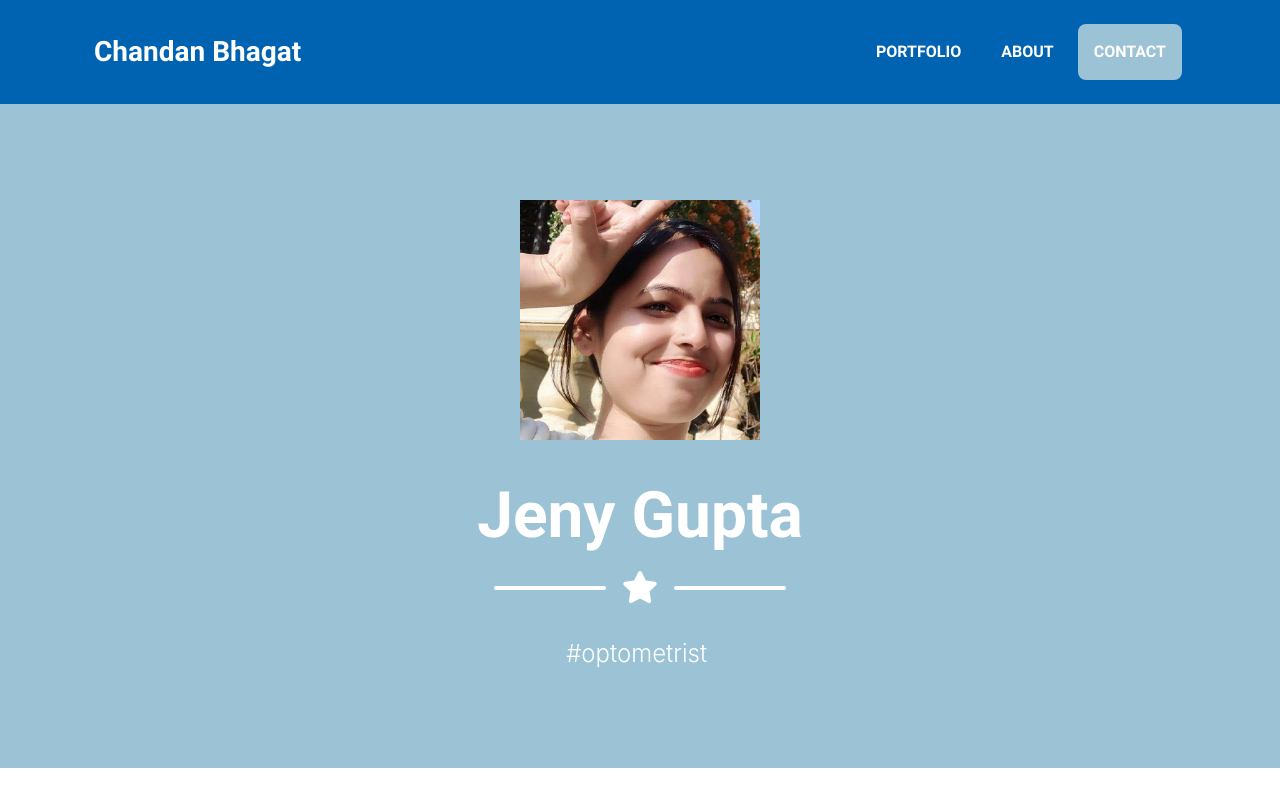
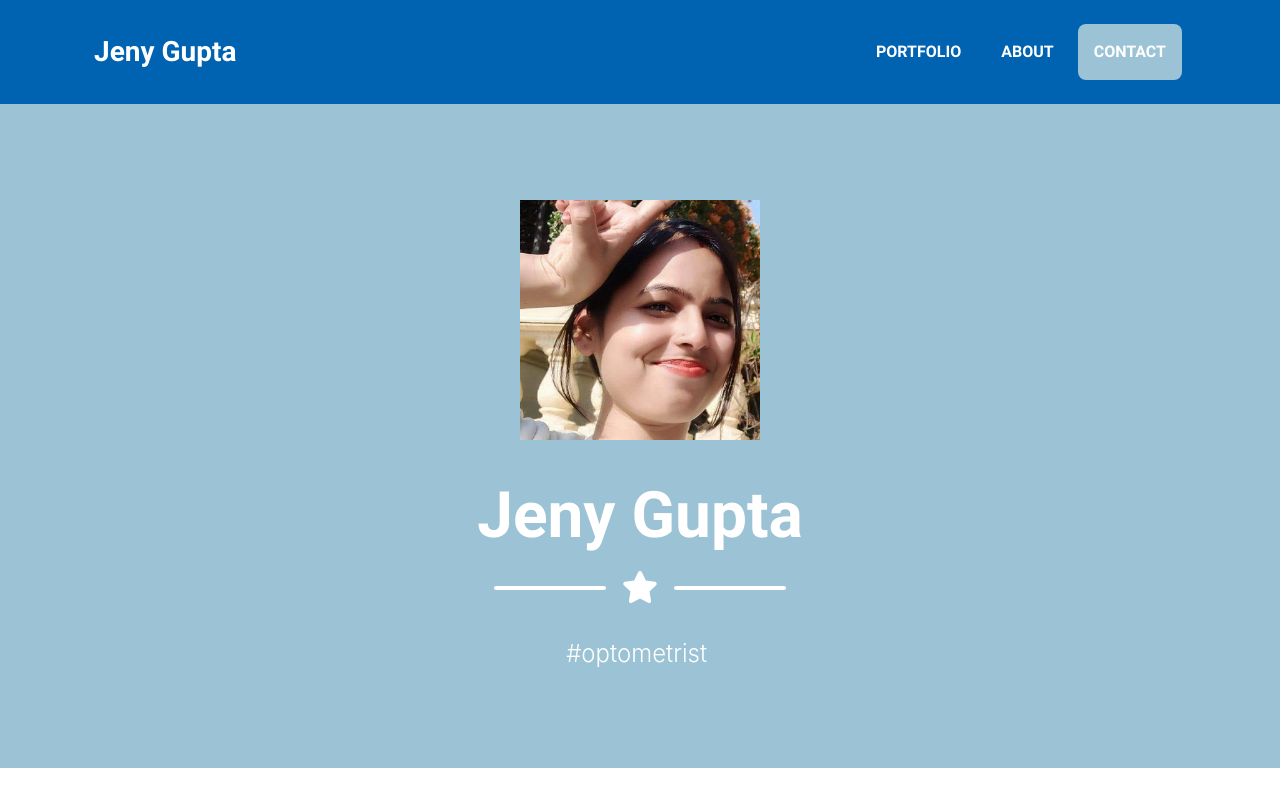
Before and after one commit to jeny-gupta/jeny-gupta.github.io, a plain HTML site: page index.html in a window 1280 px wide. Shown: the top 800 px of the page. Drawn offline with nearby package versions, Linux system fonts and the light colour scheme; a web font is replaced by a local one.

Commit message:
updated the name

```diff
--- a/index.html
+++ b/index.html
@@ -5,7 +5,7 @@
         <meta name="viewport" content="width=device-width, initial-scale=1, shrink-to-fit=no">
         <meta name="description" content="">
         <meta name="author" content="">
-        <title>Freelancer - Start Bootstrap Theme</title>
+        <title>Jeny Gupta</title>
         <!-- Font Awesome icons (free version)-->
         <script src="https://cdnjs.cloudflare.com/ajax/libs/font-awesome/5.13.0/js/all.min.js" crossorigin="anonymous"></script>
         <!-- Core theme CSS (includes Bootstrap)-->
@@ -16,7 +16,7 @@
     </head>
     <body id="page-top">
         <nav class="navbar navbar-expand-lg bg-secondary fixed-top" id="mainNav">
-            <div class="container"><a class="navbar-brand js-scroll-trigger" href="#page-top">Chandan Bhagat</a>
+            <div class="container"><a class="navbar-brand js-scroll-trigger" href="#page-top">Jeny Gupta</a>
                 <button class="navbar-toggler navbar-toggler-right font-weight-bold bg-primary text-white rounded" type="button" data-toggle="collapse" data-target="#navbarResponsive" aria-controls="navbarResponsive" aria-expanded="false" aria-label="Toggle navigation">Menu <i class="fas fa-bars"></i></button>
                 <div class="collapse navbar-collapse" id="navbarResponsive">
                     <ul class="navbar-nav ml-auto">
```
